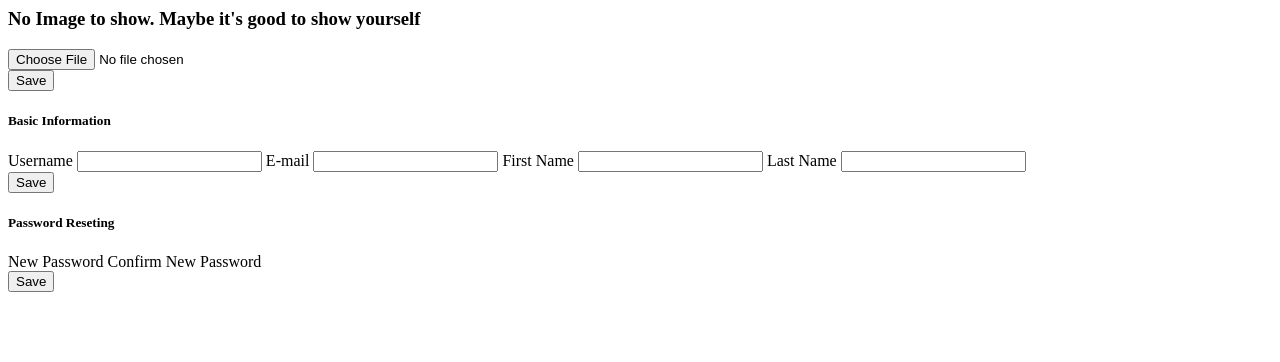
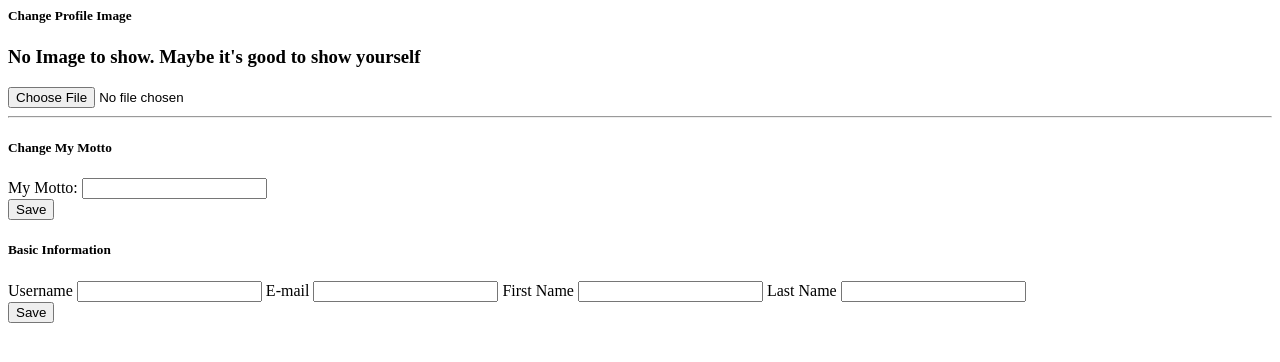
Before and after one commit to leogutschow/Monster-Importer, a Django app: template authentications/templates/accounts/partials/profile_form.html in a window 1280 px wide. Shown: the top 362 px of the page. Run offline with Django 4.2, Linux system fonts and the light colour scheme; the template is opened without the code that fills it: values that come from a table or form of the project are taken from there, others are empty.

Commit message:
TIrando a alteração de senha e colocando de imagem e do Motto

```diff
--- a/authentications/templates/accounts/partials/profile_form.html
+++ b/authentications/templates/accounts/partials/profile_form.html
@@ -1,16 +1,21 @@
 <div id="editProfile" class="container-fluid" style="align-items: center; justify-content: center;">
-    <form class="container" method="POST">
+    <form class="container" method="POST" enctype="multipart/form-data">
         {% csrf_token %}
         <div class="border p-2">
+            <h5>Change Profile Image</h5>
             {% if profile.image %}
                 <img class="img-thumbnail" src="{{ profile.image.url }}">
-                <label class="form-label" for="{{ profile_form.image.id_for_lavel }}"></label>
+                <label class="form-label" for="{{ profile_form.image.id_for_label }}"></label>
                 {{ profile_form.image }}
             {% else %}
                 <h3>No Image to show. Maybe it's good to show yourself</h3>
-                <label class="form-label" for="{{ profile_form.image.id_for_lavel }}"></label>
+                <label class="form-label" for="{{ profile_form.image.id_for_label }}"></label>
                 {{ profile_form.image }}
             {% endif %}
+            <hr>
+            <h5>Change My Motto</h5>
+                <label class="form-label" for="{{ profile_form.motto.id_for_label }}">My Motto:</label>
+                {{ profile_form.motto }}
         </div>
         <button class="btn btn-success" type="submit">Save</button>
     </form>
@@ -29,15 +34,4 @@
         </div>
         <button class="btn btn-success" type="submit">Save</button>
     </form>
-    <form class="container" method="POST">
-        {% csrf_token %}
-        <div class="border p-2">
-            <h5>Password Reseting</h5>
-            <label class="form-label" for="{{ password_form.new_password1.id_for_label }}">New Password</label>
-                {{ password_form.new_password1 }}
-            <label class="form-label" for="{{ password_form.new_password2.id_for_label }}">Confirm New Password</label>
-                {{ password_form.new_password2 }}
-        </div>
-        <button class="btn btn-success" type="submit">Save</button>
-    </form>
 </div>
```
Also changed, not shown: authentications/templates/accounts/profile_detail.html (+8 -4 lines), authentications/views.py (+26 -29 lines).
